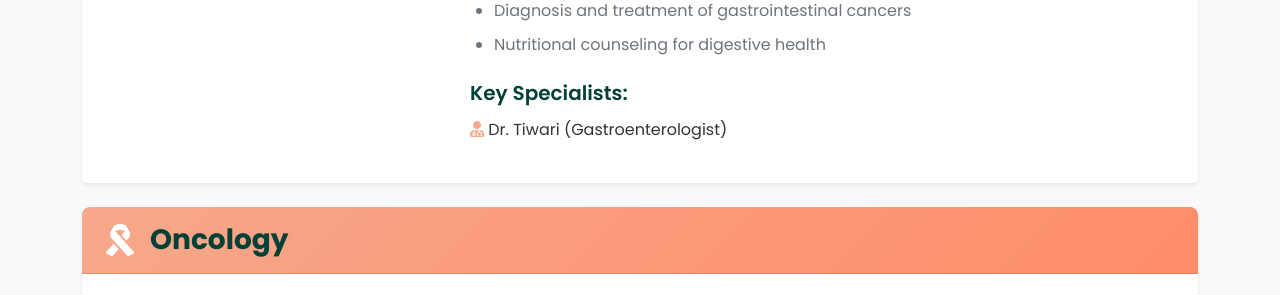
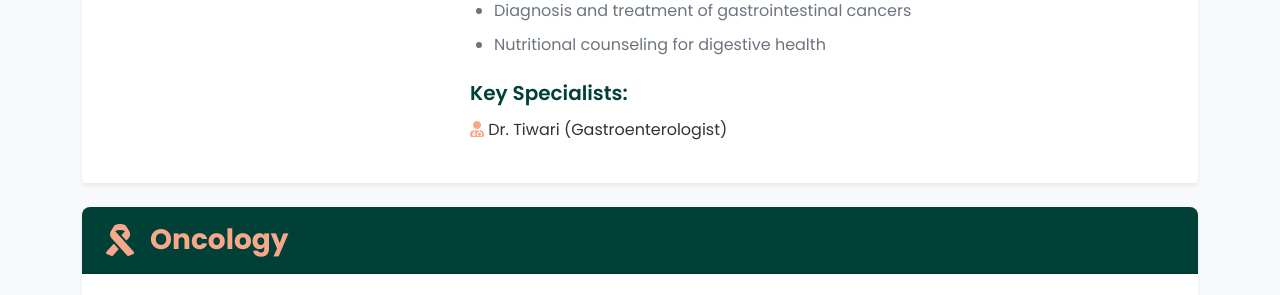
Before and after one commit to kumaranujranchi/ArvindusHospital, a Flask app: page /departments in a window 1280 px wide. Shown: the part 5773-6068 px from the top of the page. Run offline with Flask 3, Linux system fonts and the light colour scheme.

Commit message:
Update department header styling: changed background to primary color and text to peach/coral.
Replit-Commit-Author: Agent
Replit-Commit-Session-Id: 35033c9e-9100-4ca9-a631-367accd4a0db
Replit-Commit-Screenshot-Url: https://storage.googleapis.com/screenshot-production-us-central1/0b021c9d-7ec7-4f9b-aaca-3fc471f9ec0f/aecc3376-6fcf-4902-804d-0c78512b3838.jpg

```diff
--- a/static/css/style.css
+++ b/static/css/style.css
@@ -2012,10 +2012,18 @@ p {
 }
 
 .department-item .card-header {
-  background: linear-gradient(135deg, var(--secondary-color), #ff8c6a) !important;
-  color: white;
+  background-color: var(--primary-color) !important;
   padding: 1rem 1.5rem;
   border-radius: 8px 8px 0 0;
+}
+
+.department-item .card-header h3 {
+  color: var(--secondary-color);
+  margin-bottom: 0;
+}
+
+.department-item .card-header i {
+  color: var(--secondary-color);
 }
 
 .department-item .card-body {
--- a/static/js/main.js
+++ b/static/js/main.js
@@ -30,9 +30,19 @@ document.addEventListener('DOMContentLoaded', function() {
     const departmentHeaders = document.querySelectorAll('.department-item .card-header');
     departmentHeaders.forEach(header => {
         header.classList.remove('bg-primary');
-        // Make sure we apply the gradient from CSS
-        header.style.background = 'linear-gradient(135deg, var(--secondary-color), #ff8c6a)';
-        header.style.color = 'white';
+        header.style.backgroundColor = 'var(--primary-color)';
+
+        // Make header text peach/coral color
+        const headerTitle = header.querySelector('h3');
+        if (headerTitle) {
+            headerTitle.style.color = 'var(--secondary-color)';
+        }
+
+        // Make icons peach/coral color
+        const headerIcon = header.querySelector('i');
+        if (headerIcon) {
+            headerIcon.style.color = 'var(--secondary-color)';
+        }
     });
 
     // Fix doctor icons
```
Also changed, not shown: attached_assets/image_1743356065748.png (added).
